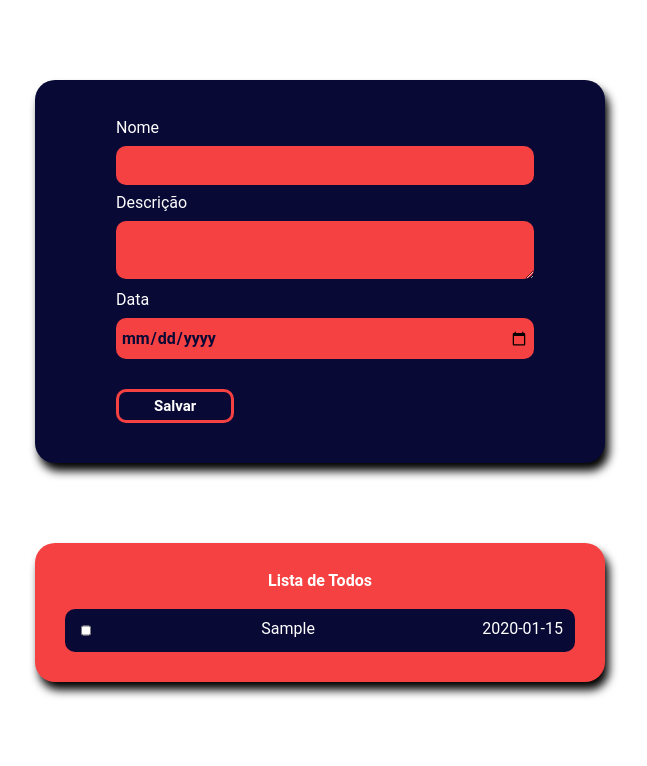
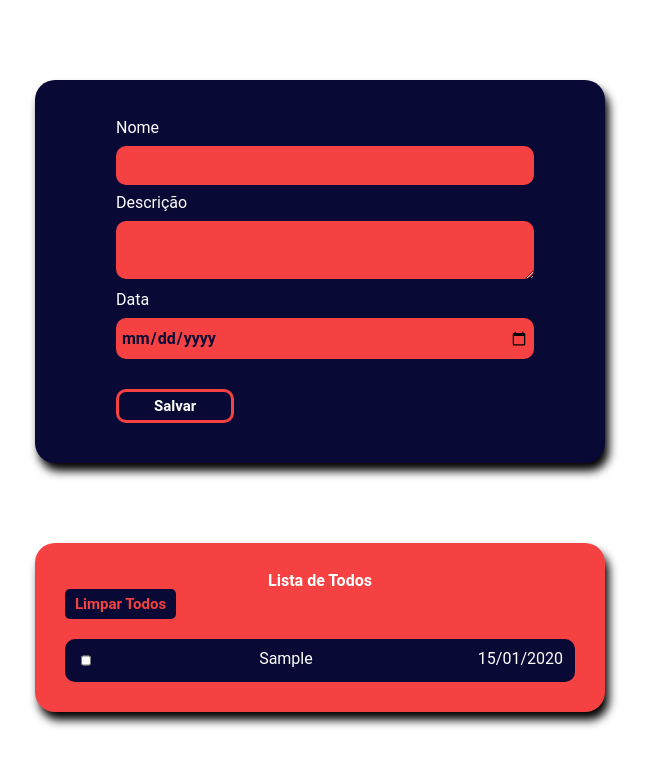
Before and after one commit to Marcos1305/todo-react, a React app: page / in a window 1280 px wide. Both pictures are taken after typing "Sample", "Sample", "2020-01-15" into the empty fields and a click on the button "Salvar". Shown: the top 766 px of the page, without its empty margins (320-967 px from the left). Built offline with nearby package versions, Linux system fonts and the light colour scheme.

Commit message:
Pequenas mudanças

```diff
--- a/src/App.js
+++ b/src/App.js
@@ -11,6 +11,8 @@ class App extends Component {
         this.state = {
             todos: localStorage.getItem('todos') ? JSON.parse(localStorage.getItem('todos')) : []
         }
+
+        this.limparTodos = this.limparTodos.bind(this);
     }
     addTodo(todo) {
         this.setState({todos: [...this.state.todos, todo]}, () => {
@@ -22,11 +24,19 @@ class App extends Component {
         localStorage.setItem('todos', JSON.stringify(this.state.todos));
     }
 
+    limparTodos() {
+        if(window.confirm("Tem certeza que deseja realizar essa ação?")){
+            this.setState({todos: []}, () => {
+                localStorage.setItem('todos', []);
+            });
+        }
+    }
+
     render() {
         return (
             <div className='container'>
                 <Form addTodo={(todoProps) => this.addTodo(todoProps)}/>
-                {!!this.state.todos.length && <TodoList todos={this.state.todos}/>}
+                {!!this.state.todos.length && <TodoList todos={this.state.todos} limparTodos={this.limparTodos}/>}
             </div>
         )
     }
--- a/src/Components/Form/Form.js
+++ b/src/Components/Form/Form.js
@@ -19,6 +19,14 @@ class Form extends Component {
             completed: false,
         });
     }
+
+    validarDadosForm() {
+        if(this.state.name || this.state.description)
+            return true;
+
+        return false;
+    }
+
     render() {
         return (
             <form>
@@ -43,8 +51,10 @@ class Form extends Component {
             <div className='form-group'>
                 <button className='btn-salvar' onClick={(e) => {
                     e.preventDefault();
-                    this.props.addTodo(this.state);
-                    this.limparForm();
+                    if(this.validarDadosForm()){
+                        this.props.addTodo(this.state);
+                        this.limparForm();
+                    }
                 }}>Salvar</button>
             </div>
         </form>
--- a/src/Components/TodoItem/TodoItem.js
+++ b/src/Components/TodoItem/TodoItem.js
@@ -1,4 +1,5 @@
 import React,  { Component } from 'react';
+import moment from 'moment';
 
 import './TodoItem.css';
 
@@ -22,7 +23,11 @@ class TodoItem extends Component {
                         this.setState({completed: !this.state.completed })
                     }}/>
                     <span onClick={() => this.setState({showDescription: true})} >{ this.state.name }</span>
-                    <span>{ this.state.date }</span>
+                    <span>{
+                        this.state.date.length === 10
+                        ? moment(this.state.date, 'YYYY-MM-DD').format('DD/MM/YYYY')
+                        : this.state.date
+                    }</span>
                 </div>
             )
             : (
--- a/src/Components/TodoList/TodoList.css
+++ b/src/Components/TodoList/TodoList.css
@@ -14,3 +14,15 @@
     font-size: 16px;
     color: #fff;
 }
+
+.btn-limpar-todos {
+    font-family: 'Roboto';
+    border: unset;
+    font-weight: 700;
+    padding: 6px 10px;
+    border-radius: 5px;
+    cursor: pointer;
+    color: #F54142;
+    background-color: #090936;
+    font-size: 15px;
+}
--- a/src/Components/TodoList/TodoList.js
+++ b/src/Components/TodoList/TodoList.js
@@ -3,9 +3,12 @@ import './TodoList.css';
 
 import TodoItem from '../TodoItem/TodoItem';
 
-const TodoList = ({todos}) => (
+const TodoList = ({todos, limparTodos}) => (
     <div className='listaTodos'>
         <h6 className='card-title'>Lista de Todos</h6>
+        <button className='btn-limpar-todos' onClick={
+            limparTodos
+        }>Limpar Todos</button>
         { todos.map((todo, index) => {
             return <TodoItem key={index} todo={todo}/>
         })}
```
